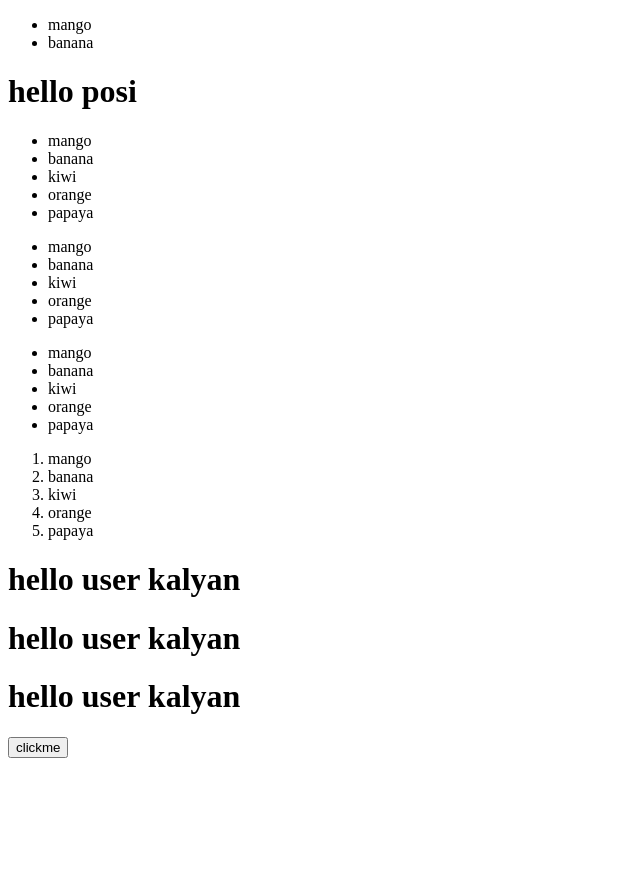
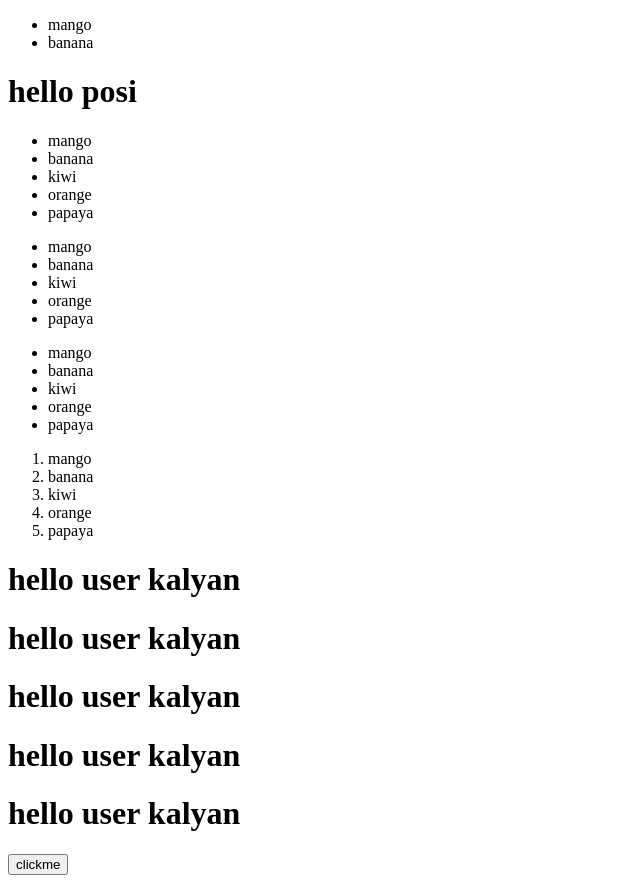
Before and after one commit to KalyanRamDev0/vite-react, a React (Vite) app: page / in a window 1280 px wide. Shown: the whole page, without its empty margins (0-640 px from the left). Before the commit the page ends 800 px from the top, so only its background shows below. Built offline with nearby package versions, Linux system fonts and the light colour scheme.

Commit message:
just heading changed

```diff
--- a/src/components/heading.jsx
+++ b/src/components/heading.jsx
@@ -11,6 +11,7 @@
        <>
         <h1>hello user kalyan</h1>
         <h1>hello user kalyan</h1>
+        <h1>hello user kalyan</h1><h1>hello user kalyan</h1>
         </>
     )
 }
```
